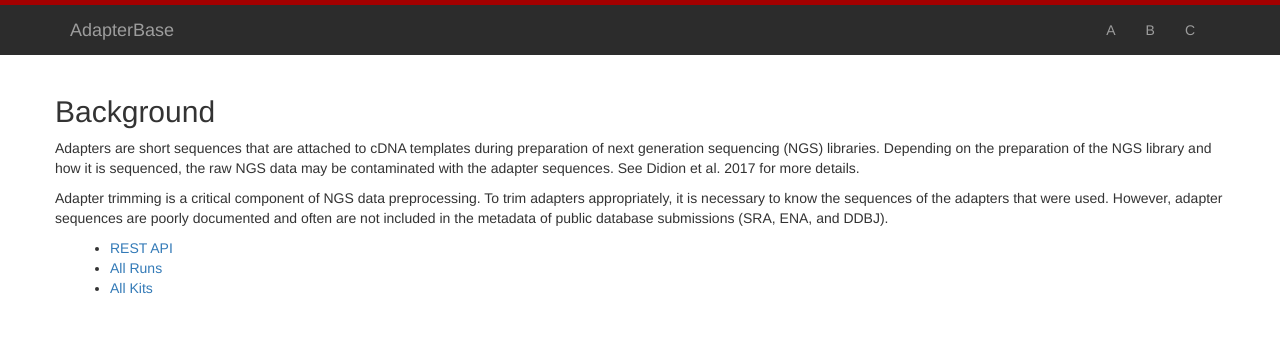
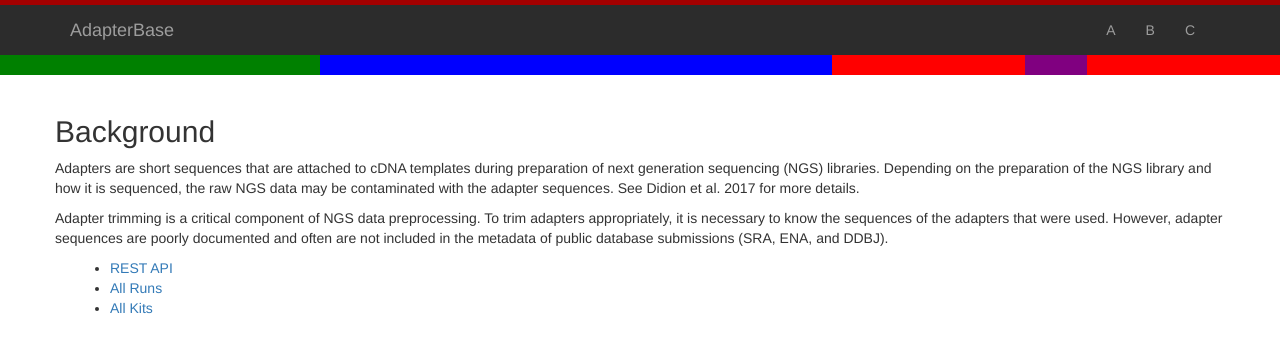
Before and after one commit to NCBI-Hackathons/OnlineAdapterDatabase, a Django app: page / in a window 1280 px wide. Shown: the top 353 px of the page. Run offline with Django 3.2, Linux system fonts and the light colour scheme; some libraries are stand-ins or nearby versions.

Commit message:
Drawing pictures with CSS - well enough

```diff
--- a/oadb/oadb/static/oadb/css/style.css
+++ b/oadb/oadb/static/oadb/css/style.css
@@ -11,3 +11,34 @@
 	left: 0;
 	top: 0; */
 }
+
+.brandbar {
+	height: 20px;
+	width: 100%;
+	border: none;
+	padding: 0;
+	background-color: blue;
+}
+
+.brandbar .universal {
+	display: inline-block;
+	float: left;
+	height: 20px;
+	width: 25%;
+	background-color: green;
+}
+.brandbar .indexed {
+	float: right;
+	display: inline-block;
+	height: 20px;
+	background-color: red;
+	width: 35%;
+}
+.brandbar .indexed > .sixbp {
+	height: 20px;
+	display: inline-block;
+	margin-left: 43%;
+	margin-right: 43%;
+	background-color: purple;
+	width: 14%;
+}
--- a/oadb/oadb/templates/oadb/navbar.html
+++ b/oadb/oadb/templates/oadb/navbar.html
@@ -9,4 +9,10 @@
 			<li><a href="#">C</a></li>
 		</ul>
 	</div>
+	<div class="container brandbar">
+		<div class="universal"></div>
+		<div class="indexed">
+			<div class="sixbp"></div>
+		</div>
+	</div>
 </div>
```
